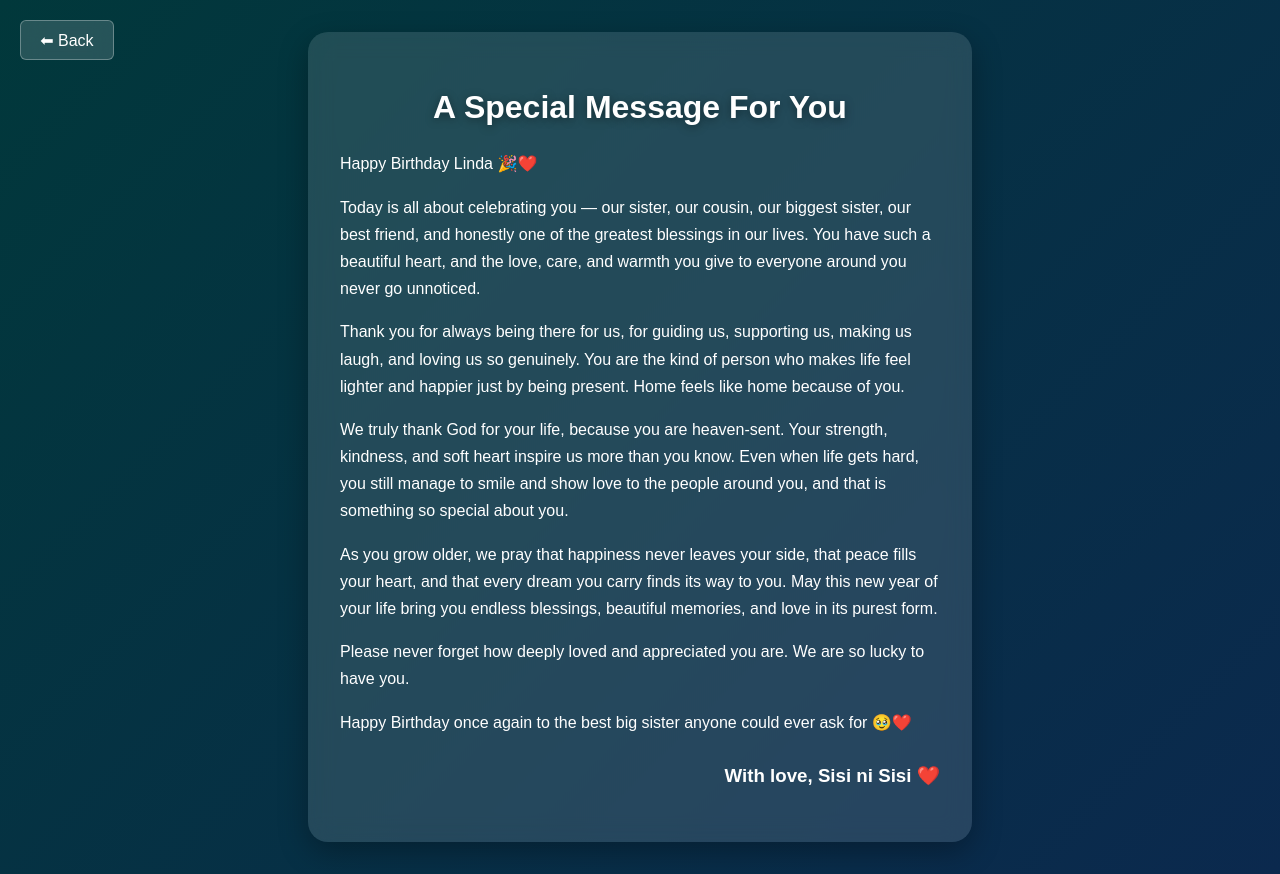
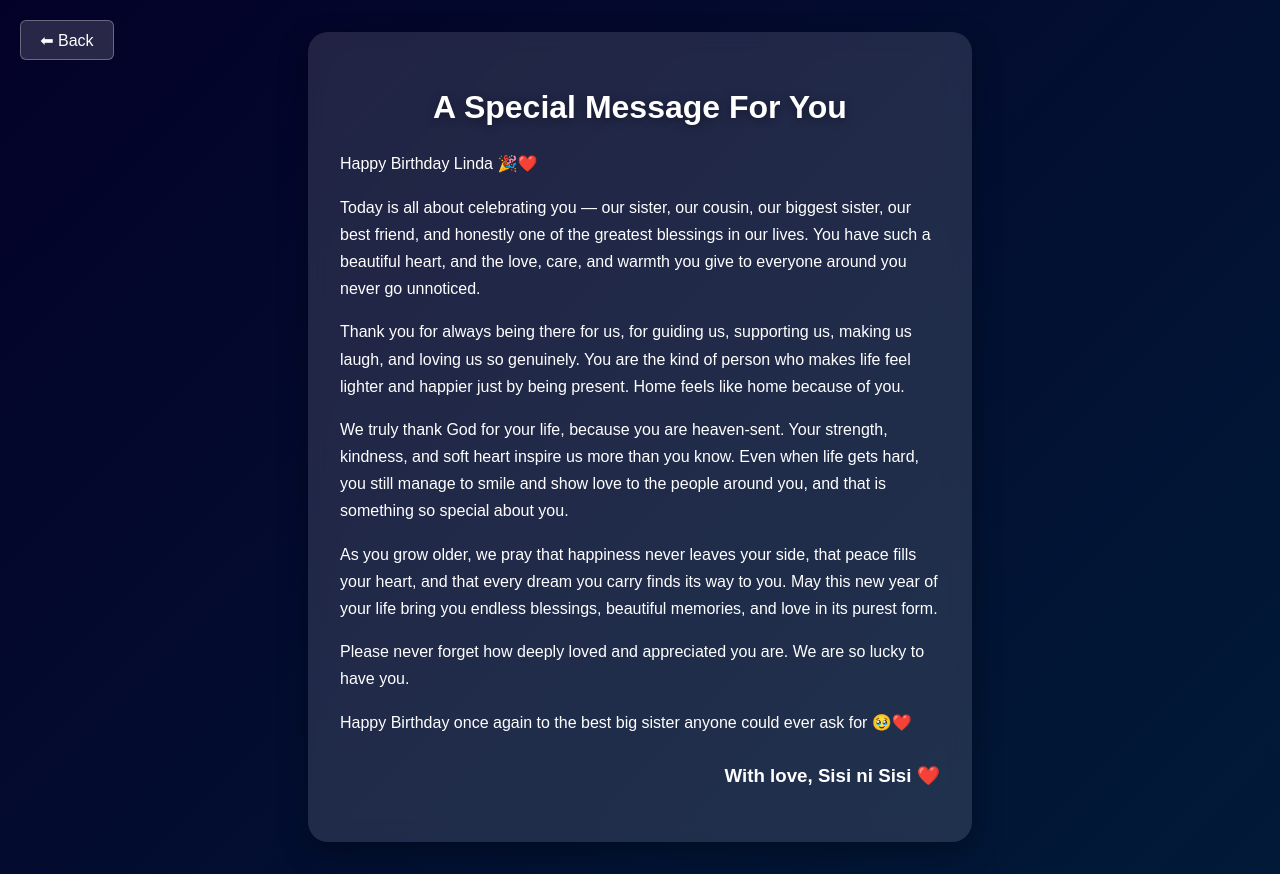
Before and after one commit to fredmallin/birthday, a React (Vite) app in the folder my-app/: page /message in a window 1280 px wide. Built offline with nearby package versions, Linux system fonts and the light colour scheme.

Commit message:
initialize my project

```diff
--- a/my-app/src/App.css
+++ b/my-app/src/App.css
@@ -324,7 +324,7 @@ button:hover {
    MESSAGE PAGE
 ========================= */
 .message-page {
-  background: linear-gradient(135deg, #01383b, #0b294e);
+  background: linear-gradient(135deg, #040128, #011a38);
 }
 
 .message-card {
```
